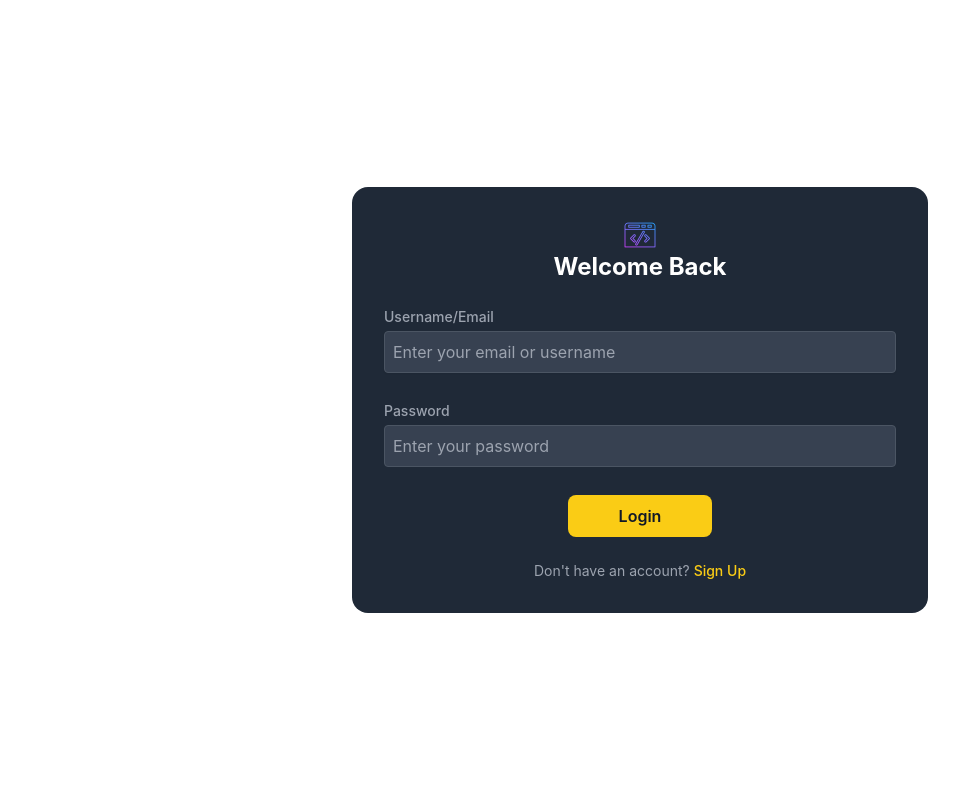
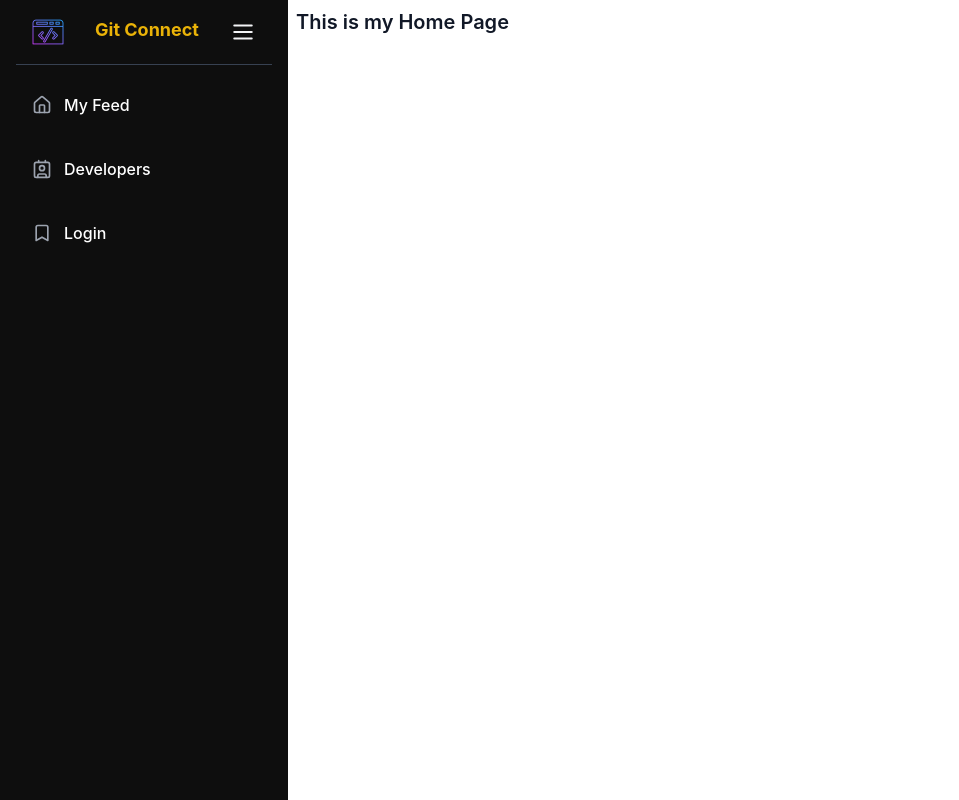
Before and after one commit to KWangechi/git-connect-frontend, a React (Vite) app: page / in a window 1280 px wide. Before the commit this address led to /auth/login. Shown: the whole page, without its empty margins (0-959 px from the left). Built offline with nearby package versions, Linux system fonts and the light colour scheme; sample sign-in values are in the browser's storage.

Commit message:
feat: added a PageNotFound component refactor: removed navigate() function in useAuth hook to prevent re-rendering fix: paths to register and login

```diff
--- a/src/App.tsx
+++ b/src/App.tsx
@@ -1,24 +1,4 @@
-// import ReactDOM from "react-dom/client";
-import { Route, Routes } from "react-router-dom";
-import { useRoutes } from "./routes";
-
+import AppRoutes from "@/routes/index";
 export default function App() {
-  const { routes } = useRoutes();
-  return (
-    <div>
-      <Routes>
-        {routes.map(({ path, element, children }) => (
-          <Route key={path} path={path} element={element}>
-            {children?.map((child) => (
-              <Route
-                key={child.path}
-                path={child.path}
-                element={child.element}
-              />
-            ))}
-          </Route>
-        ))}
-      </Routes>
-    </div>
-  );
+  return <AppRoutes />;
 }
--- a/src/components/app/ProtectedRoute.tsx
+++ b/src/components/app/ProtectedRoute.tsx
@@ -13,7 +13,7 @@ const ProtectedRoute = ({
   return isAuthenticated && user ? (
     <>{children}</>
   ) : (
-    <Navigate to="/auth/login" replace />
+    <Navigate to="login" replace />
   );
 };
 
--- a/src/pages/MainLayout.tsx
+++ b/src/pages/MainLayout.tsx
@@ -1,6 +1,3 @@
-// AppLayout.tsx
-// This Layout has 2 parts: sidebar with: /feed, /developers and the Main Page
-
 import { Outlet } from "react-router-dom";
 import Sidebar from "@/components/app/Sidebar";
 
--- /dev/null
+++ b/src/pages/PageNotFound.tsx
@@ -0,0 +1,24 @@
+import { Link } from "react-router-dom";
+
+const PageNotFound = () => {
+  return (
+    <div className="flex flex-col items-center justify-center min-h-screen bg-gray-900 text-white">
+      <div className="text-yellow-500 font-extrabold text-9xl">404</div>
+      <div className="mt-6 text-2xl font-semibold">Oops! Page Not Found</div>
+      <p className="mt-8 text-white text-center max-w-md italic">
+        The page you’re looking for doesn’t exist. It might have been removed or
+        the URL might be incorrect.
+      </p>
+      <div className="mt-20">
+        <Link
+          className="px-6 py-3 bg-yellow-500 text-gray-900 font-bold text-lg rounded shadow transition-all"
+          to={"/"}
+        >
+          Back to Home
+        </Link>
+      </div>
+    </div>
+  );
+};
+
+export default PageNotFound;
--- a/src/pages/auth/LoginPage.tsx
+++ b/src/pages/auth/LoginPage.tsx
@@ -3,6 +3,7 @@ import { loginSchema } from "../../utils/zodSchema";
 import { LoginCredentials } from "../../utils/types";
 import { useForm } from "react-hook-form";
 import useAuth from "@/state-management/auth";
+import { Link } from "react-router-dom";
 
 const LoginPage = () => {
   const {
@@ -21,7 +22,7 @@ const LoginPage = () => {
 
   return (
     <div className="flex items-center justify-center h-screen text-gray-300">
-      <div className="w-full max-w-xl p-8 bg-gray-800 rounded-2xl">
+      <div className="w-full max-w-xl p-8 bg-gray-900 rounded-2xl">
         <div className="">
           <div className="flex items-center justify-center">
             <img src="/git_connect_logo.png" alt="Git Connect" className="h-8 w-auto" />
@@ -89,9 +90,9 @@ const LoginPage = () => {
         <div className="mt-6 text-center">
           <p className="text-sm text-gray-400">
             Don't have an account?{" "}
-            <a href="/register" className="text-yellow-400 hover:underline">
+            <Link to="/register" className="text-yellow-400 hover:underline">
               Sign Up
-            </a>
+            </Link>
           </p>
         </div>
       </div>
--- a/src/pages/auth/RegisterPage.tsx
+++ b/src/pages/auth/RegisterPage.tsx
@@ -20,7 +20,7 @@ const Register = () => {
   };
 
   return (
-    <div className="flex items-center justify-center h-screen text-gray-300 overflow-auto">
+    <div className="flex items-center justify-center min-h-screen text-gray-300 overflow-auto mt-8">
       <div className="w-full max-w-xl p-8 bg-gray-800 rounded-2xl">
         <div className="">
           <div className="flex items-center justify-center">
@@ -172,7 +172,7 @@ const Register = () => {
         <div className="mt-6 text-center">
           <p className="text-sm text-gray-400">
             Already have an account?{" "}
-            <Link to="register" className="text-yellow-400 hover:underline">
+            <Link to="/login" className="text-yellow-400 hover:underline">
               Login
             </Link>
           </p>
--- a/src/routes/index.tsx
+++ b/src/routes/index.tsx
@@ -1,10 +1,4 @@
-// import MainLayout from "/src/pages/app/MainLayout";
-// import HomePage from "/src/app/components/HomePage";
-// import LoginPage from "/src/pages/auth/LoginPage";
-// import RegisterPage from "/src/pages/auth/RegisterPage";
-// import ProtectedRoute from "/src/components/ProtectedRoute";
-// import RedirectIfAuthenticated from "/src/components/RedirectIfAuthenticated";
-import { Outlet } from "react-router-dom";
+import { Outlet, useRoutes } from "react-router-dom";
 import useAuth from "@/state-management/auth";
 import MainLayout from "@/pages/MainLayout";
 import Home from "@/components/app/Home";
@@ -12,39 +6,39 @@ import RedirectIfAuthenticated from "@/components/app/RedirectIfAuthenticated";
 import LoginPage from "@/pages/auth/LoginPage";
 import Register from "@/pages/auth/RegisterPage";
 import ProtectedRoute from "@/components/app/ProtectedRoute";
+import PageNotFound from "@/pages/PageNotFound";
 
-function useRoutes() {
+function AppRoutes() {
   const { user, isAuthenticated } = useAuth();
 
-  const routes = [
+  const routes = useRoutes([
     {
       path: "/",
       element: (
-        <ProtectedRoute
-          isAuthenticated={isAuthenticated}
-          user={user}
-          children={<MainLayout />}
-        />
+        <ProtectedRoute isAuthenticated={isAuthenticated} user={user}>
+          <MainLayout />
+        </ProtectedRoute>
       ),
       children: [{ path: "", element: <Home /> }],
     },
     {
-      path: "/auth",
+      path: "/",
       element: (
-        <RedirectIfAuthenticated
-          isAuthenticated={isAuthenticated}
-          user={user}
-          children={<Outlet />}
-        />
+        <RedirectIfAuthenticated isAuthenticated={isAuthenticated} user={user}>
+          <Outlet />
+        </RedirectIfAuthenticated>
       ),
       children: [
         { path: "login", element: <LoginPage /> },
         { path: "register", element: <Register /> },
       ],
     },
-  ];
-
-  return { routes };
+    {
+      path: "*",
+      element: <PageNotFound />,
+    },
+  ]);
+  return routes;
 }
 
-export { useRoutes };
+export default AppRoutes;
--- a/src/state-management/auth.ts
+++ b/src/state-management/auth.ts
@@ -13,15 +13,13 @@ function useAuth() {
   // Fetch user from localStorage on mount
   useEffect(() => {
     const savedUser = localStorage.getItem("user");
-    const isAuthenticated = localStorage.getItem("isAuthenticated");
+    const isAuthenticated = localStorage.getItem("accessToken") ? true : false;
 
     if (savedUser && isAuthenticated) {
       setUser(JSON.parse(savedUser));
       setIsAuthenticated(true);
-    } else {
-      navigate("/auth/login");
     }
-  }, [navigate]);
+  }, []);
 
   // Login function
   const login = async (user: LoginCredentials) => {
```
